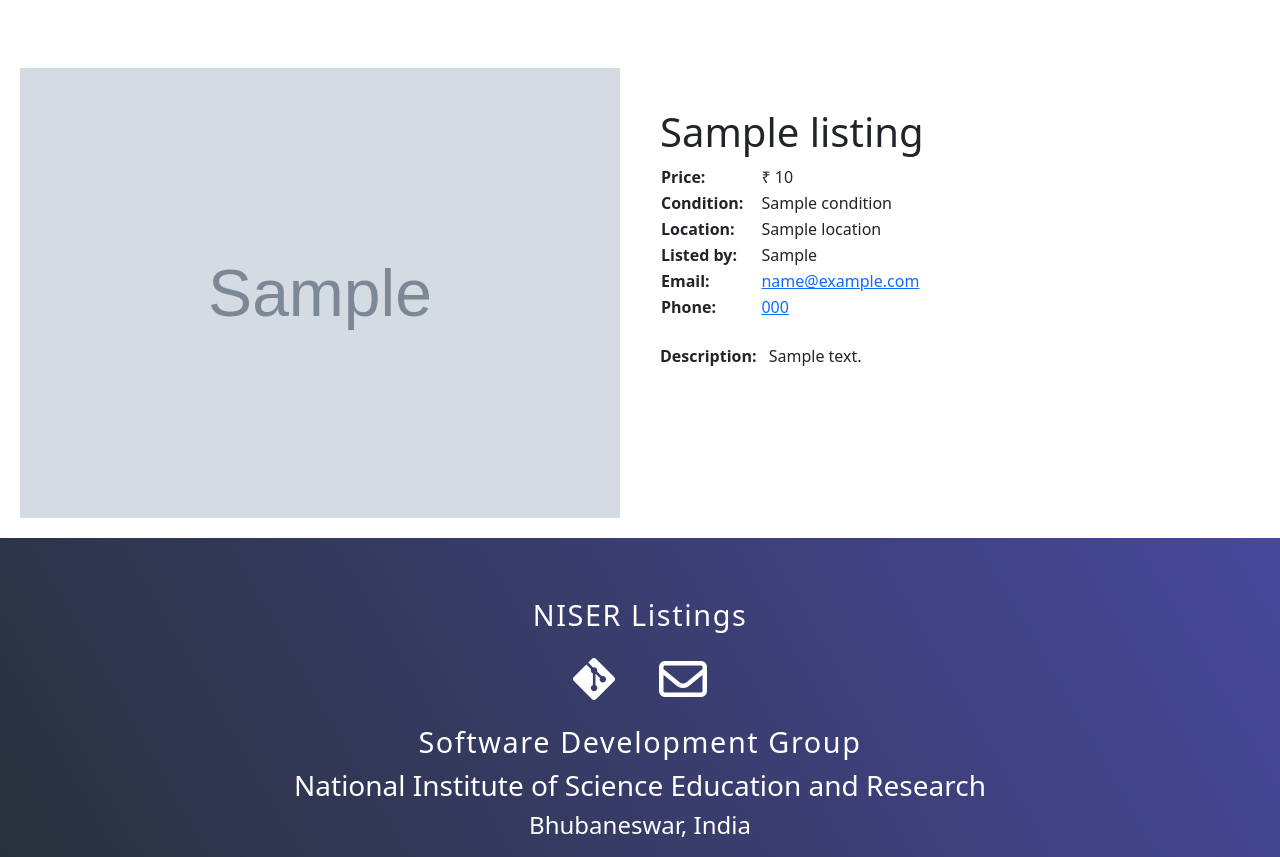
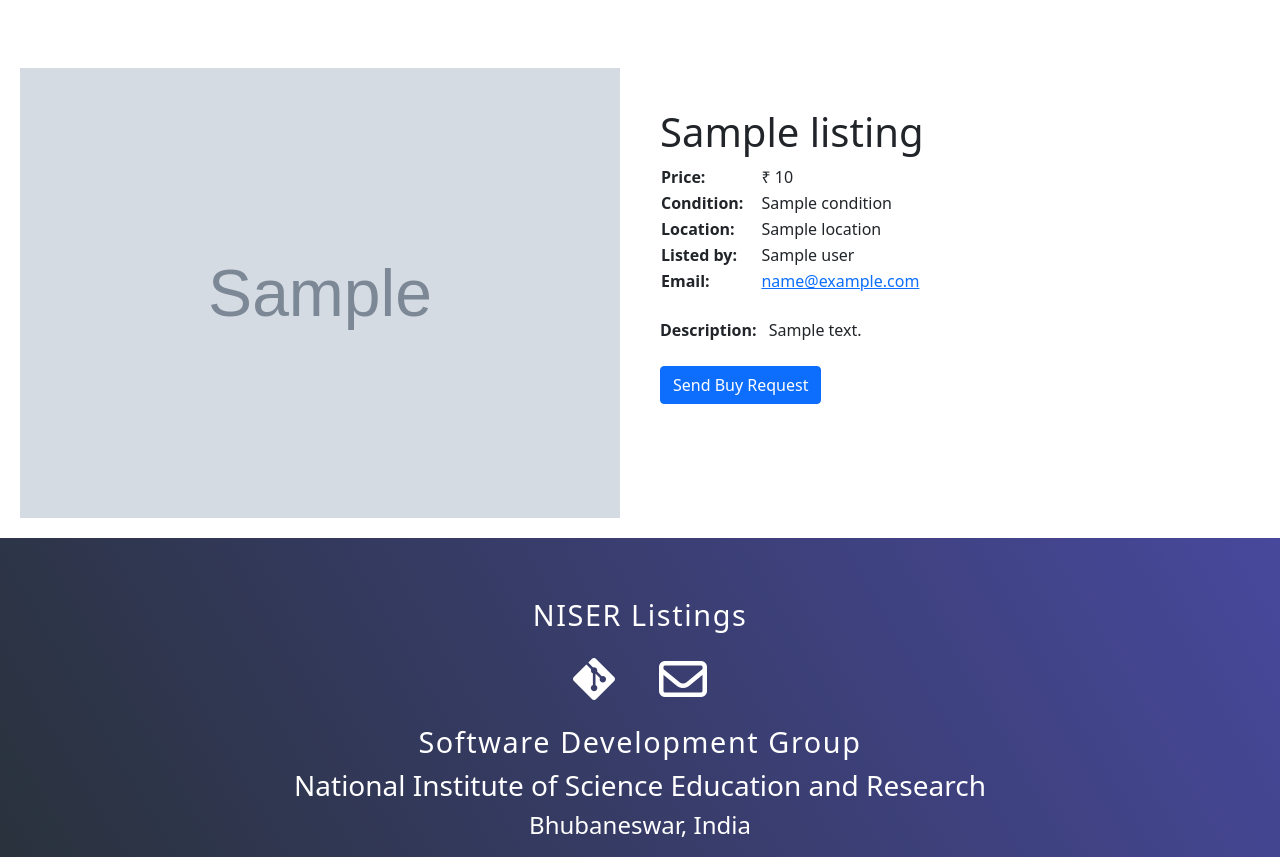
Before and after one commit to PeithonKing/niser_app_backend, a Django app: template templates/listings/listing.html in a window 1280 px wide. Shown: the part 56-913 px from the top of the page. Run offline with Django 4.2, Linux system fonts and the light colour scheme; the template is opened without the code that fills it: most values are stand-ins (such as "Sample title", 1, 10 or a date in 2020); grey boxes marked "Sample" are stand-in pictures; some libraries are stand-ins or nearby versions.

Commit message:
listings_done

```diff
--- a/listings/models.py
+++ b/listings/models.py
@@ -24,6 +24,7 @@ class ListingType(models.Model):
 
 
 class Listing(models.Model):
+    seller = models.ForeignKey("my_user.Profile", on_delete = models.CASCADE, verbose_name = 'Owner')
     title = models.CharField(max_length=200, verbose_name = 'Listing Title')
     category = models.ForeignKey(ListingType, on_delete = models.CASCADE, verbose_name = 'Category')
     price = models.IntegerField(verbose_name = 'Price (in Rupees)')
@@ -32,7 +33,6 @@ class Listing(models.Model):
     description = models.TextField(verbose_name = 'Description')
     photo = models.ImageField(upload_to='static/listings/pics')
     sold = models.BooleanField(default = False)
-    seller = models.ForeignKey("my_user.Profile", on_delete = models.CASCADE, verbose_name = 'Owner')
     created = models.DateTimeField(default = now)
 
     class Meta:
--- a/listings/urls.py
+++ b/listings/urls.py
@@ -7,6 +7,8 @@ from .views import *
 urlpatterns = [
     path('', index, name = 'listings'),
     path('submit/', submit, name = 'listings-submit'),
-    path('listing/<int:pk>', ListingDetail.as_view(), name = 'listings-item'),
+    path('listing/<int:pk>', listings_view, name = 'listings-item'),
+    path("mark_sold/<int:pk>", mark_sold, name = "listings-mark_sold"),
+    path("buy_request/<int:pk>", buy_request, name = "listings-buy_request")
     # path('search/', search, name = 'search'),
 ]# + static(settings.MEDIA_URL, document_root = settings.MEDIA_ROOT)
--- a/my_user/daily_tasks.py
+++ b/my_user/daily_tasks.py
@@ -6,11 +6,12 @@ from time import sleep
 import threading
 
 class My_Send_Email(threading.Thread):
-    def __init__(self, to: list, message: str, subject: str, sender: str = DEFAULT_FROM_EMAIL):
+    def __init__(self, to: list, message: str, subject: str, sender: str = DEFAULT_FROM_EMAIL, cc: list = None):
         self.to = to
         self.message = message
         self.subject = subject
         self.sender = sender
+        self.cc = cc
         super().__init__()
 
     def run(self):
@@ -22,7 +23,7 @@ class My_Send_Email(threading.Thread):
             subject (str): The subject of the email.
             sender (str, optional): The sender name of the email. Defaults to DEFAULT_FROM_EMAIL from local settings.
         """
-        msg = EmailMultiAlternatives(self.subject, self.message, self.sender, self.to)
+        msg = EmailMultiAlternatives(self.subject, self.message, self.sender, self.to, cc=self.cc)
         msg.send()
 
 
--- a/templates/listings/list_feedback.txt
+++ b/templates/listings/list_feedback.txt
@@ -1,4 +1,4 @@
-Hi! {{ name }}
+Hi {{ name }}!
 
 Your latest listing have been saved successfully. You can view your listing by clicking on the link below.
 
--- a/templates/listings/listing.html
+++ b/templates/listings/listing.html
@@ -1,8 +1,6 @@
 {% extends './base.html' %}
 
-{% block title %}
-{{ listing }}
-{% endblock %}
+{% block title %}{{ listing }}{% endblock %}
 
 {% block content %}
 <div class="listingDetails">
@@ -33,23 +31,75 @@
 
 			<tr>
 				<th>Listed by:&emsp;</th>
-				<td>{{ listing.op }}</td>
+				<td>{{ listing.seller.user.name }}</td>
 			</tr>
 
 			<tr>
 				<th>Email:&emsp;</th>
-				<td><a href="mailto:{{ listing.email }}">{{ listing.email }}</a></td>
-			</tr>
-
-			<tr>
-				<th>Phone:&emsp;</th>
-				<td><a href="tel:{{ listing.phone }}">{{ listing.phone }}</a></td>
+				<td><a href="mailto:{{ listing.seller.user.email }}">{{ listing.seller.user.email }}</a></td>
 			</tr>
 		</table>
 		<br>
 		<strong>Description:&ensp;</strong>
 		{{ listing.description }}
 		<br>
+		<br>
+
+		{% if user and not listing.sold %}
+			{% if listing.seller.user == user %}
+			<button type="button" class="btn btn-primary" data-bs-toggle="modal" data-bs-target="#confirmsold">
+				Mark as Sold
+			</button>
+			{% else %}
+			<button type="button" class="btn btn-primary" data-bs-toggle="modal" data-bs-target="#confirmbuyrequest">
+				Send Buy Request
+			</button>
+			{% endif %}
+		{% endif %}
+
 	</aside>
 </div>
+
+
+<div class="modal fade" id="confirmbuyrequest" tabindex="-1" aria-labelledby="confirmbuyrequestLabel"
+	aria-hidden="true">
+	<div class="modal-dialog">
+		<div class="modal-content">
+			<div class="modal-header">
+				<h1 class="modal-title fs-5" id="confirmbuyrequestLabel">Send buy request email?</h1>
+				<button type="button" class="btn-close" data-bs-dismiss="modal" aria-label="Close"></button>
+			</div>
+			<div class="modal-body">
+				<p>Are you sure you want us to send an email on your behalf to
+					<strong>{{ listing.seller.user.name }}</strong> regarding buying of the listing headed <strong>{{ listing }}</strong>?</p>
+			</div>
+			<div class="modal-footer">
+				<button type="button" class="btn btn-secondary" data-bs-dismiss="modal">Close</button>
+				<a href="/listings/buy_request/{{ listing.pk }}"><button type="button" class="btn btn-primary">Send
+						Email</button></a>
+			</div>
+		</div>
+	</div>
+</div>
+
+<div class="modal fade" id="confirmsold" tabindex="-1" aria-labelledby="confirmsoldLabel"
+	aria-hidden="true">
+	<div class="modal-dialog">
+		<div class="modal-content">
+			<div class="modal-header">
+				<h1 class="modal-title fs-5" id="confirmsoldLabel">Mark as Sold?</h1>
+				<button type="button" class="btn-close" data-bs-dismiss="modal" aria-label="Close"></button>
+			</div>
+			<div class="modal-body">
+				<p>Are you sure you want to mark this listing as sold?</p>
+			</div>
+			<div class="modal-footer">
+				<button type="button" class="btn btn-secondary" data-bs-dismiss="modal">Close</button>
+				<a href="/listings/mark_sold/{{ listing.pk }}"><button type="button" class="btn btn-primary">Mark Sold</button></a>
+			</div>
+		</div>
+	</div>
+</div>
+
+
 {% endblock %}
--- a/templates/my_user/navbar.html
+++ b/templates/my_user/navbar.html
@@ -10,6 +10,9 @@
 				<a class="nav-link" href="/signup">Sign Up</a>
 				<a class="nav-link" href="/auth/login/">Login</a>
 				<a class="nav-link" href="/auth/logout/">Logout</a>
+				<a class="nav-link" href="/arc">Archive</a>
+				<a class="nav-link" href="/listings">Listings</a>
+				<a class="nav-link" href="/lnf">Lost & Found</a>
 				<a class="nav-link" href="/admin">Admin Section</a>
 			</div>
 		</div>
```
Also changed, not shown: listings/views.py (+41 -7 lines), templates/listings/buy_request.txt (added, +8 -0 lines), templates/listings/marked_sold_email.txt (added, +8 -0 lines), static/listings/pics/app_logo_sputjvT.jpg (added), 1 other file.
